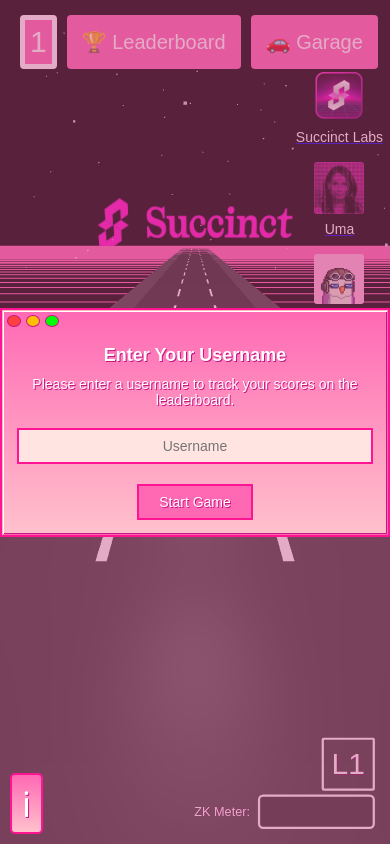
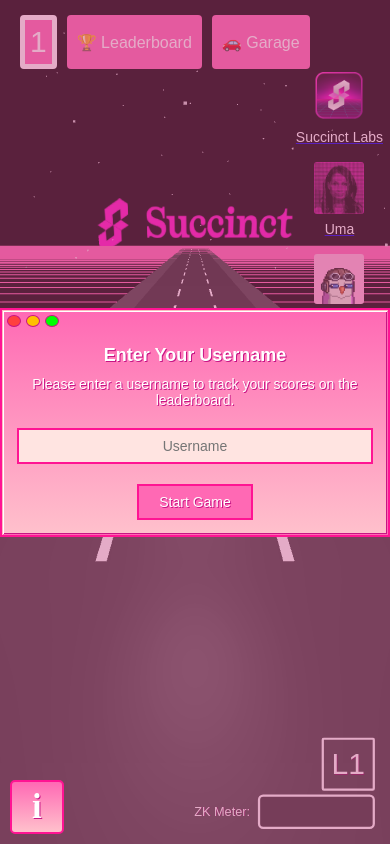
Before and after one commit to 3dblur/TURBOSP1, a website: page public/index.html in a window 390 px wide. Drawn offline with nearby package versions, Linux system fonts and the light colour scheme; a web font is replaced by a local one.

Commit message:
ui button + snappy movement

```diff
--- a/public/script.js
+++ b/public/script.js
@@ -1654,9 +1654,9 @@
                 this.lastSwipeTime = now;
 
                 // Reset lane change flag asynchronously
-                requestAnimationFrame(() => {
+
                     state.canChangeLane = true;
-                });
+
             }
         };
 
@@ -1712,7 +1712,7 @@
         infoPanel.style.left = '50%';
         infoPanel.style.transform = 'translate(-50%, -50%)';
         infoPanel.style.width = '90vw';
-        infoPanel.style.maxHeight = '80vh';
+        infoPanel.style.Height = '90vh';
         infoPanel.style.overflowY = 'auto';
         infoPanel.style.transition = 'opacity 0.2s ease, transform 0.2s ease';
         infoPanel.style.zIndex = '2600';
@@ -1723,18 +1723,19 @@
             position: 'fixed',
             bottom: '10px',
             left: '10px',
-            padding: '5px 10px',
+            padding: '5px 20px',
             background: 'linear-gradient(180deg, #FF69B4, #FFC1CC)',
             border: '2px solid #FF1493',
             color: '#FFF',
             textShadow: '1px 1px 0px #C71585',
-            fontFamily: "'Chicago', 'Arial', sans-serif",
+            fontFamily: "times new roman",
+            fontWeight: 'bold',
             fontSize: '35px',
             borderRadius: '5px',
             zIndex: '2500',
             cursor: 'pointer'
         });
-        this.infoButton.textContent = 'ℹ';
+        this.infoButton.textContent = 'i';
         document.body.appendChild(this.infoButton);
 
         // Close Button (reused if already present, otherwise created)
--- a/public/styles.css
+++ b/public/styles.css
@@ -492,4 +492,13 @@
 
 
         }
+        #ui button {
+            background: #FF69B4;
+            color: white;
+            border: none;
+            font-size: 16px;
+            padding: 5px 10px;
+            cursor: pointer;
+            border-radius: 4px;
+        }
     }
```
